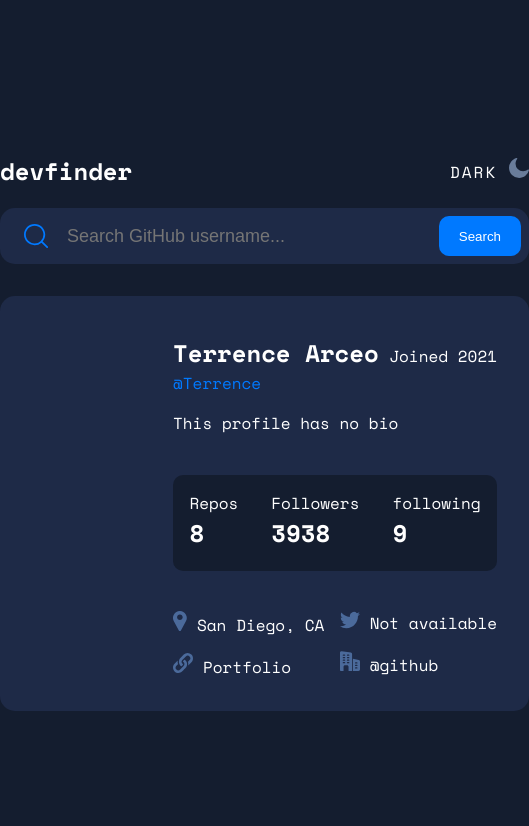
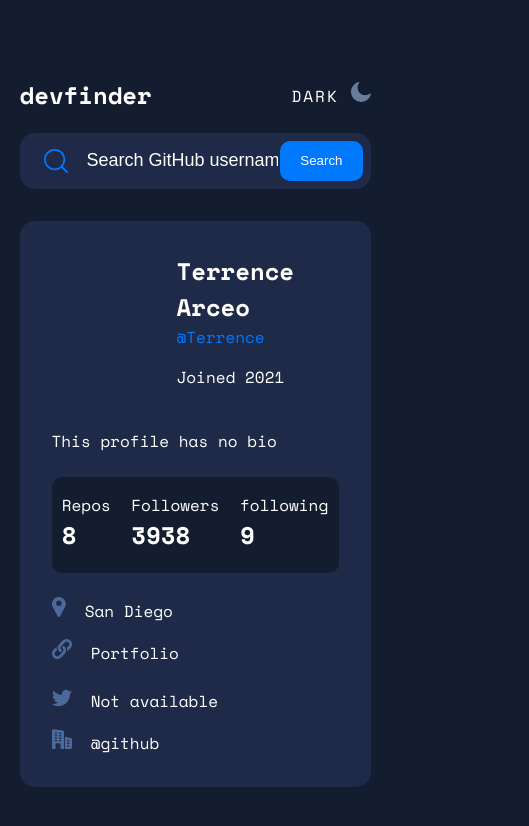
Before and after one commit to TerrenceArceo/DevFinder, a plain HTML site: page starter-code/index.html in a window 390 px wide. Shown: the whole page, 529 px wide, since content can reach past the window. Drawn offline with nearby package versions, Linux system fonts and the light colour scheme; no server answers.

Commit message:
completed mobile and tablet layout

```diff
--- a/starter-code/index.css
+++ b/starter-code/index.css
@@ -20,6 +20,7 @@ body {
 .container {
     max-width: 730px;
     margin: auto;
+    width: 90%;
 }
 
 .light-dark {
@@ -31,22 +32,16 @@ img {
     max-width: 100%;
 }
 
+a {
+    text-decoration: none;
+}
+
 /*  layout  */
 
 .dev-title {
     display: flex;
     justify-content: space-between;
     align-items: center;
-}
-
-.name {
-    margin-bottom: 0;
-    margin-top: 0;
-}
-
-.name-tag {
-    color: #0079ff;
-    text-decoration: none;
 }
 
 form {
@@ -84,44 +79,44 @@ input {
 .main-content {
     background: #1e2a47;
     margin-top: 2em;
+    border-radius: 15px;
     padding: 2em;
-    border-radius: 15px;
+    grid-gap: .5em;
     display: grid;
-    grid-template-columns: 1fr minmax(150px, 260px) minmax(150px, 260px);
-    grid-template-rows: 1fr auto auto;
+    grid-template-columns: auto auto;
     grid-template-areas:
-        "image name name"
-        ". info info"
-        ". link link";
-    grid-gap: 1.5em;
+        "image name"
+        "bio bio"
+        "info info"
+        "footerone footerone"
+        "footertwo footertwo";
 }
 
 .avatar {
     width: 117px;
+    padding-right: em;
     grid-area: image;
-    padding-right: em;
 }
 
 .avatar img {
     border-radius: 50%;
 }
 
-.name-link {
-    grid-area: name;
-    /* background-color: green; */
+.member { grid-area: name;}
+
+
+.name {
+    margin-bottom: 0;
+    margin-top: 0;
 }
 
-.name-membership {
-    display: flex;
-    justify-content: space-between;
-    align-items: baseline;
+.name-tag {
+    color: #0079ff;
 }
 
-.joined-date {
-    grid-area: name;
-}
+.bio { grid-area: bio;}
 
-.repos-follows {
+.activity-info {
     grid-area: info;
     display: flex;
     justify-content: space-around;
@@ -129,31 +124,16 @@ input {
     border-radius: 10px;
 }
 
-.repos-follows p {
+.activity-info p {
     margin-bottom: 0;
 }
 
-.repos-follows h2 {
+.activity-info h2 {
     margin-top: 0;
 }
 
-.links {
-    grid-area: link;
-    display: flex;
-    justify-content: space-between;
-}
-
-.links p {
-    margin-bottom: 0;
-}
-
-.links a {
-    color: #fff;
-    text-decoration: none;
-}
 .links-img {
-    margin-right: 10px;
-    color: #fff;
+    margin-right: 1.2em;
 }
 
 .location-blog,
@@ -162,6 +142,35 @@ input {
     flex-direction: column;
 }
 
+.location-blog { grid-area: footerone; }
+.twitter-company { grid-area: footertwo;}
+
+.location-blog a { color: #fff; }
+.twitter-company a { color: #fff; }
+
 .twitter-company a {
     margin-top: 10px;
 }
+
+.location,
+.personal-website,
+.company,
+.twitter {
+    margin-bottom: 0;
+}
+
+/* ------------------ */
+/*  Tablet layout  */
+/* ------------------ */
+
+
+@media (min-width: 590px) {
+    .main-content {
+        grid-template-columns: 25% auto auto;
+        grid-template-areas:
+            "image name name"
+            "bio bio bio"
+            "info info info"
+            "footerone . footertwo";
+    }
+}
--- a/starter-code/index.html
+++ b/starter-code/index.html
@@ -20,7 +20,7 @@
 
     <form>
       <img src="assets/icon-search.svg" alt="magnifying glass">
-      <input type="text" placeholder="Search GitHub username...">
+      <input type="text" value="Search GitHub username...">
       <button type="submit" class="btn">Search</button>
     </form>
 
@@ -31,19 +31,19 @@
       </div>
 
 
-      <div class="name-link">
-        <div class="name-membership">
-          <div class="name-group">
+      <div class="member">
+        <div class="member-info">
           <h2 class="name">Terrence Arceo</h2>
           <a href="#" class="name-tag">@Terrence</a>
         </div>
-          <p class="joined-date">Joined <span class="date">2021</span></p>
-        </div>
-        <p class="bio">This profile has no bio</p>
+        <p class="date">Joined <span class="date-info">2021</span></p>
       </div>
 
 
-        <div class="repos-follows">
+
+      <p class="bio">This profile has no bio </p>
+
+      <div class="activity-info">
         <div class="repos">
           <p>Repos</p>
           <h2 class="repo-num">8</h2>
@@ -60,15 +60,14 @@
         </div>
       </div>
 
-        <div class="links">
+
         <div class="location-blog">
-            <p class="location"><img src="assets/icon-location.svg" alt="pin" class="links-img">San Diego, CA</p>
+          <p class="location"><img src="assets/icon-location.svg" alt="pin" class="links-img">San Diego</p>
           <p class="personal-website"><a href="#"><img src="assets/icon-website.svg" alt="link icon" class="links-img">Portfolio</a></p>
         </div>
         <div class="twitter-company">
           <p class="twitter"><a href="#"><img src="assets/icon-twitter.svg" alt="twitter" class="links-img">Not available</a></p>
           <p class="company"><a href="#"><img src="assets/icon-company.svg" alt="building icon" class="links-img">@github</a></p>
-          </div>
         </div>
 
     </div>
```
Lines whose indentation alone changed are shown as unchanged.
